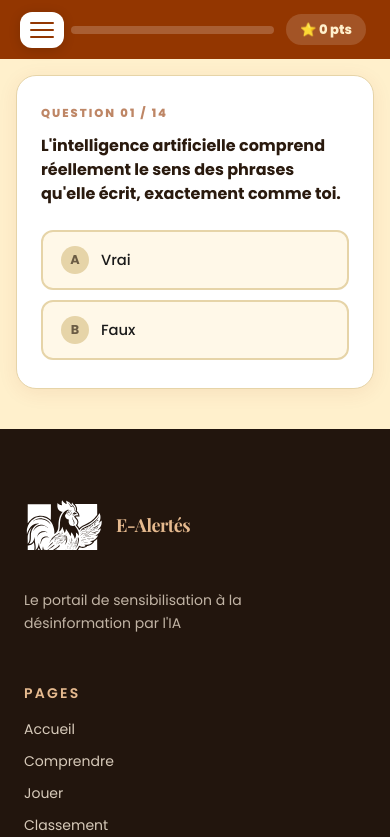
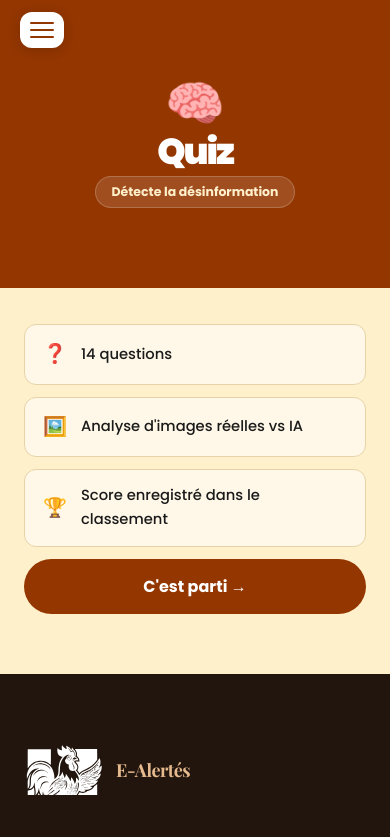
Before and after one commit to mlft9/projet-special-week, a React (Vite) app in the folder app/: page /jouer in a window 390 px wide. Shown: the top 837 px of the page. Built offline with nearby package versions, Linux system fonts and the light colour scheme; a web font is replaced by a local one.

Commit message:
ajout menu quizz + fix menu mobile

```diff
--- a/app/src/pages/Home.tsx
+++ b/app/src/pages/Home.tsx
@@ -105,7 +105,7 @@ export default function Home() {
           <div className="blob absolute -bottom-24 -left-24 h-[460px] w-[460px] rounded-full bg-[#FFE0B0]/25 blur-[120px]" />
         </div>
 
-        <div className="absolute top-3 left-5 z-10">
+        <div className="absolute top-3 left-5 z-50">
           <BurgerMenu />
         </div>
 
--- a/app/src/pages/Play.tsx
+++ b/app/src/pages/Play.tsx
@@ -9,7 +9,7 @@ import Footer from '../components/Footer'
 
 const questions = quizData as QuizQuestion[]
 
-type Phase = 'quiz' | 'results'
+type Phase = 'intro' | 'quiz' | 'results'
 
 function getResultMessage(score: number, total: number): string {
   const pct = score / total
@@ -26,7 +26,7 @@ export default function Play() {
   const [current,  setCurrent]  = useState(0)
   const [score,    setScore]    = useState(0)
   const [answered, setAnswered] = useState<number | null>(null)
-  const [phase,    setPhase]    = useState<Phase>('quiz')
+  const [phase,    setPhase]    = useState<Phase>('intro')
   const [name,     setName]     = useState('')
 
   const question = questions[current]
@@ -67,8 +67,51 @@ export default function Play() {
     setCurrent(0)
     setScore(0)
     setAnswered(null)
-    setPhase('quiz')
+    setPhase('intro')
     setName('')
+  }
+
+  /* ── ÉCRAN INTRO ── */
+  if (phase === 'intro') {
+    return (
+      <main>
+        <div className="results-hero" style={{ paddingBottom: 64 }}>
+          <div className="score-badge">
+            <span className="score-emoji">🧠</span>
+            <span className="score-value" style={{ fontSize: 'clamp(36px,8vw,56px)' }}>
+              Quiz
+            </span>
+            <span className="score-label">Détecte la désinformation</span>
+          </div>
+        </div>
+
+        <div className="results-body">
+          <ul style={{ listStyle: 'none', padding: 0, margin: 0, display: 'flex', flexDirection: 'column', gap: 12 }}>
+            {[
+              { icon: '❓', text: `${questions.length} questions` },
+              { icon: '🖼️', text: 'Analyse d\'images réelles vs IA' },
+              { icon: '🏆', text: 'Score enregistré dans le classement' },
+            ].map(item => (
+              <li key={item.text} style={{
+                display: 'flex', alignItems: 'center', gap: 14,
+                background: '#fff8e8', border: '1px solid #e6d4a8',
+                borderRadius: 12, padding: '14px 18px',
+                fontSize: '0.92rem', fontWeight: 500, color: '#1a1a1a',
+              }}>
+                <span style={{ fontSize: '1.2rem' }}>{item.icon}</span>
+                {item.text}
+              </li>
+            ))}
+          </ul>
+
+          <button className="results-save-btn" onClick={() => setPhase('quiz')}>
+            C'est parti →
+          </button>
+        </div>
+
+        <Footer />
+      </main>
+    )
   }
 
   /* ── ÉCRAN RÉSULTATS ── */
```
